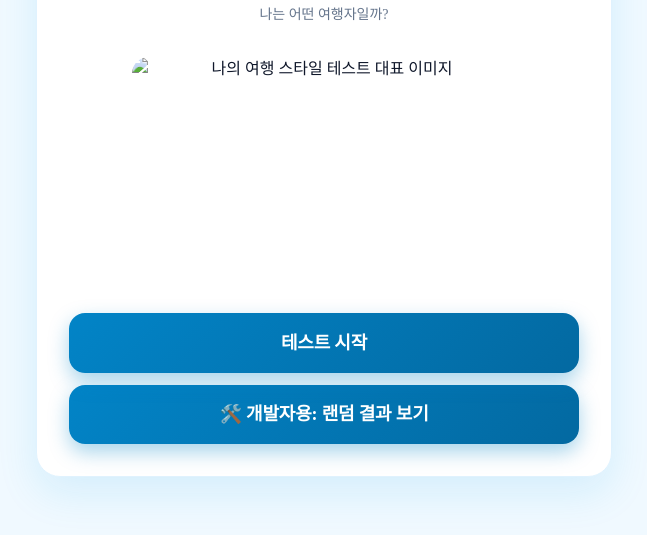
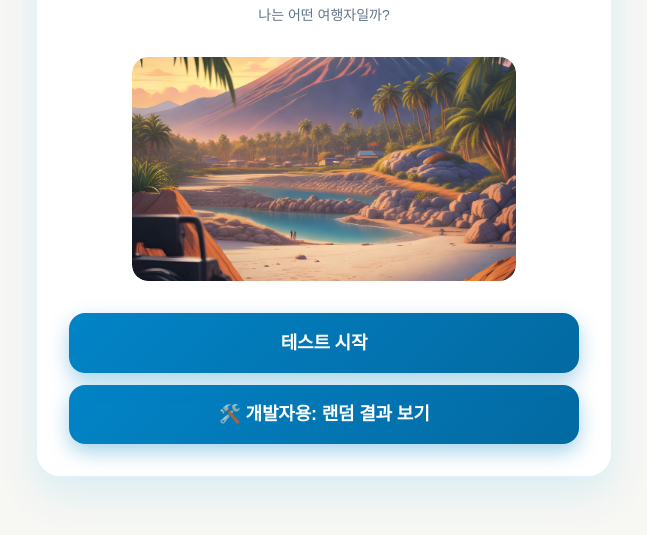
Before and after one commit to 20261446/20261446-homepage, a plain HTML site: page index.html in a window 1280 px wide. Shown: the part 127-662 px from the top of the page, without its empty margins (316-963 px from the left). Drawn offline with nearby package versions, Linux system fonts and the light colour scheme; files that its build step writes are made by us from their sources.

Commit message:
경로 변경

```diff
--- a/index.html
+++ b/index.html
@@ -3,11 +3,11 @@
 <head>
     <meta charset="UTF-8">
     <meta name="viewport" content="width=device-width, initial-scale=1.0">
-    <link rel="icon" type="image/png" href="../images/favicon-2.png">
+    <link rel="icon" type="image/png" href="프로젝트 홈페이지/여행_스타일_테스트_10_16/images/favicon-2.png">
     <title>나의 여행 스타일 테스트</title>
     <script src="https://cdn.tailwindcss.com"></script>
     <link href="https://fonts.googleapis.com/css2?family=Gowun+Dodum&display=swap" rel="stylesheet">
-    <link rel="stylesheet" href="../css/style.css">
+    <link rel="stylesheet" href="프로젝트 홈페이지/여행_스타일_테스트_10_16/css/style.css">
 </head>
 
 
@@ -29,7 +29,7 @@
             <div class="w-full max-w-sm mb-8 overflow-hidden rounded-2xl">
 
                 <img
-                    src="../images/travel-main.jpg"
+                    src="프로젝트 홈페이지/여행_스타일_테스트_10_16/images/travel-main.jpg"
                     alt="나의 여행 스타일 테스트 대표 이미지"
                     class="w-full h-48 sm:h-56 object-cover rounded-2xl"
                 >
@@ -389,7 +389,7 @@
         }
     </script>
 
-    <script src="../js/script.js"></script>
+    <script src="프로젝트 홈페이지/여행_스타일_테스트_10_16/js/script.js"></script>
 
 </body>
 </html>
--- a/프로젝트 홈페이지/여행_스타일_테스트_10_16/css/style.css
+++ b/프로젝트 홈페이지/여행_스타일_테스트_10_16/css/style.css
@@ -336,9 +336,9 @@
 
 /* STREAMING_CHUNK:Configuring global reset and body typography... */
 
-{
+
 box-sizing: border-box;
-}
+
 
 body {
 font-family: 'Gowun Batang', 'Pretendard', serif;
```
